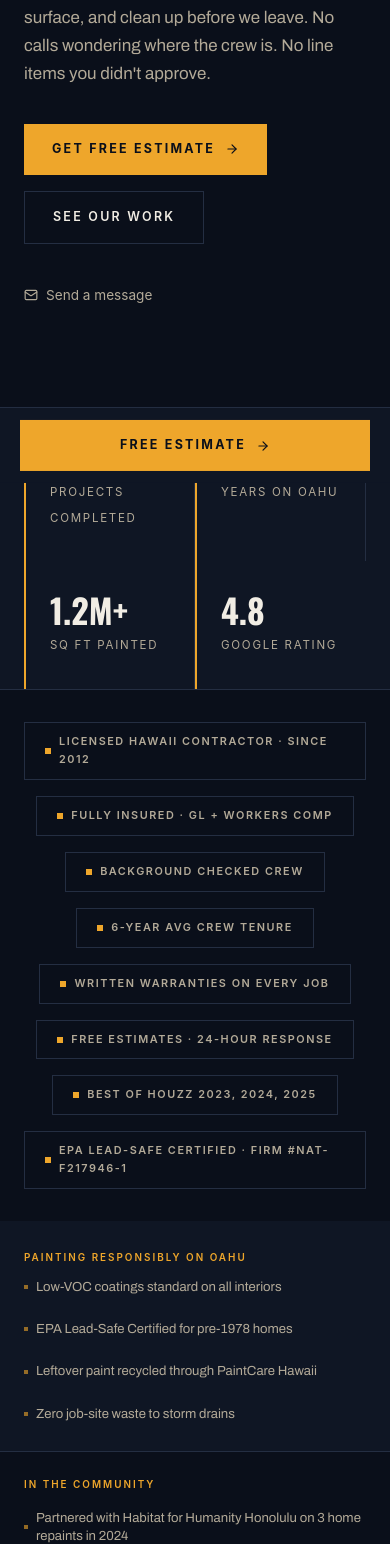
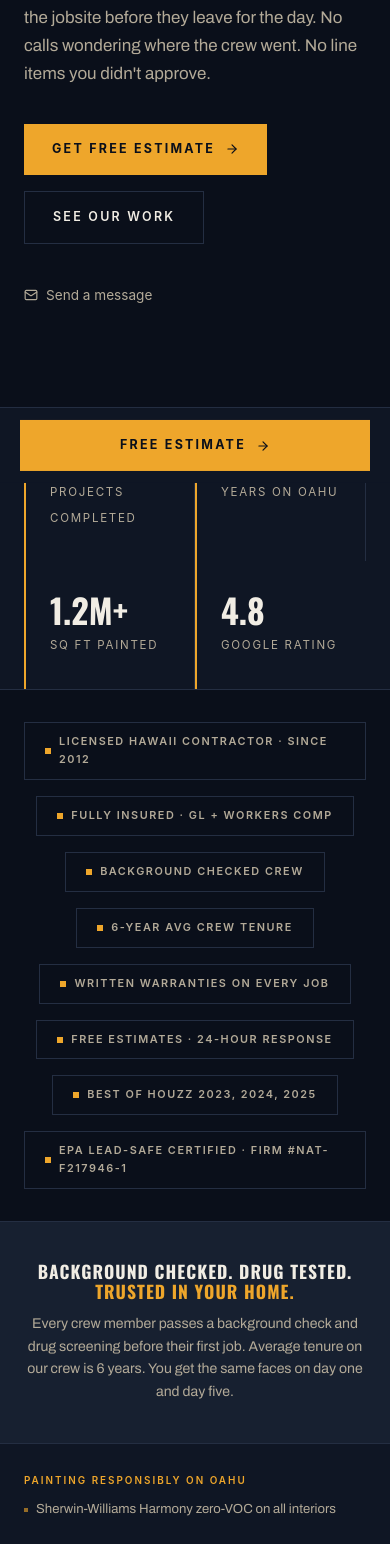
Before and after one commit to thewateringholeteambuilding/hawaii-elite-painting-demo, a React (Vite) app: page / in a window 390 px wide. Shown: the part 437-1981 px from the top of the page. Built offline with nearby package versions, Linux system fonts and the light colour scheme.

Commit message:
learning-loop: pass 1 (R3) — 5 lessons from bernardospainting.com
Applied: pricing transparency FAQ, named brand eco specifics (Sherwin-Williams
Harmony), hero sentence-length variety, crew vetting trust strip, estimator
philosophy callout card. Source: bernardospainting.com (24+ yrs, Oahu).

```diff
--- a/src/pages/Home.tsx
+++ b/src/pages/Home.tsx
@@ -96,6 +96,10 @@ const FAQ_ITEMS = [
   {
     q: "What does the written estimate include?",
     a: "Line-item pricing for every surface: walls, ceilings, trim, doors. Coating manufacturer and product name for each area. Timeline in calendar days. Payment schedule. Warranty terms. No lump-sum guessing.",
+  },
+  {
+    q: "What does a typical project cost?",
+    a: "A single-room interior repaint starts around $1,800-$2,500 depending on ceiling height, trim detail, and prep work. Full interior for a 3-bedroom home runs $5,500-$8,000. Exterior repaints range from $4,500 for a single-story to $9,000+ for two-story homes with extensive wood trim. Cabinet refinishing averages $3,200-$5,500 per kitchen. Every number depends on condition and scope, which is why the walk-through matters.",
   },
 ];
 
@@ -299,10 +303,10 @@ export default function Home() {
               marginBottom: "2.25rem",
             }}
           >
-            Your house gets painted. Your routine stays the same.
-            We show up on time, prep every surface, and clean up before we
-            leave. No calls wondering where the crew is. No line items you
-            didn't approve.
+            We paint. You live your life. Same crew shows up at 7:30,
+            preps every surface, and cleans the jobsite before they leave
+            for the day. No calls wondering where the crew went. No line
+            items you didn't approve.
           </p>
 
           <div style={{ display: "flex", gap: "1rem", flexWrap: "wrap", marginBottom: "2.5rem" }}>
@@ -549,6 +553,53 @@ export default function Home() {
         </div>
       </section>
 
+      {/* ── CREW TRUST STRIP ── */}
+      <section
+        style={{
+          background: "var(--color-surface-raised)",
+          borderTop: "1px solid var(--color-border)",
+          borderBottom: "1px solid var(--color-border)",
+          padding: "2.5rem 1.5rem",
+        }}
+      >
+        <div
+          style={{
+            maxWidth: "800px",
+            margin: "0 auto",
+            textAlign: "center",
+          }}
+        >
+          <h2
+            style={{
+              fontFamily: "var(--font-heading)",
+              fontWeight: 700,
+              textTransform: "uppercase",
+              fontSize: "clamp(1.1rem, 1.5vw, 1.4rem)",
+              letterSpacing: "0.06em",
+              color: "var(--color-text)",
+              marginBottom: "0.75rem",
+              lineHeight: 1.1,
+            }}
+          >
+            Background Checked. Drug Tested.{" "}
+            <span style={{ color: "var(--color-accent)" }}>Trusted in Your Home.</span>
+          </h2>
+          <p
+            style={{
+              color: "var(--color-text-muted)",
+              fontSize: "0.88rem",
+              lineHeight: 1.6,
+              maxWidth: "560px",
+              margin: "0 auto",
+            }}
+          >
+            Every crew member passes a background check and drug screening before
+            their first job. Average tenure on our crew is 6 years. You get the
+            same faces on day one and day five.
+          </p>
+        </div>
+      </section>
+
       {/* ── ECO RESPONSIBILITY STRIP ── */}
       <section
         style={{
@@ -586,10 +637,10 @@ export default function Home() {
             }}
           >
             {[
-              "Low-VOC coatings standard on all interiors",
-              "EPA Lead-Safe Certified for pre-1978 homes",
-              "Leftover paint recycled through PaintCare Hawaii",
-              "Zero job-site waste to storm drains",
+              "Sherwin-Williams Harmony zero-VOC on all interiors",
+              "EPA Lead-Safe Certified for pre-1978 homes (Firm #NAT-F217946-1)",
+              "Leftover paint recycled through PaintCare Hawaii drop-off in Kapolei",
+              "Zero job-site waste to storm drains (tarps under every ladder)",
             ].map((item) => (
               <span
                 key={item}
@@ -2046,19 +2097,55 @@ export default function Home() {
           >
             Free estimate. Written scope. No pressure to sign the same day.
           </p>
-          <span
-            style={{
-              display: "block",
-              fontFamily: "var(--font-accent)",
-              fontSize: "0.72rem",
-              textTransform: "uppercase",
-              letterSpacing: "0.14em",
-              color: "var(--color-accent)",
+          <div
+            style={{
+              background: "hsl(220 45% 7% / 0.55)",
+              border: "1px solid hsl(38 85% 55% / 0.25)",
+              padding: "1rem 1.5rem",
               marginBottom: "2rem",
-            }}
-          >
-            Your estimator: Derek K. · 14 years on Oahu
-          </span>
+              maxWidth: "420px",
+              textAlign: "left",
+            }}
+          >
+            <span
+              style={{
+                display: "block",
+                fontFamily: "var(--font-heading)",
+                fontWeight: 700,
+                textTransform: "uppercase",
+                fontSize: "0.78rem",
+                letterSpacing: "0.08em",
+                color: "var(--color-accent)",
+                marginBottom: "0.375rem",
+              }}
+            >
+              Your Estimator: Derek K.
+            </span>
+            <span
+              style={{
+                display: "block",
+                fontFamily: "var(--font-accent)",
+                fontSize: "0.68rem",
+                textTransform: "uppercase",
+                letterSpacing: "0.14em",
+                color: "hsl(40 30% 92% / 0.6)",
+                marginBottom: "0.5rem",
+              }}
+            >
+              14 years on Oahu · 483 estimates written
+            </span>
+            <p
+              style={{
+                color: "hsl(40 30% 92% / 0.75)",
+                fontSize: "0.82rem",
+                lineHeight: 1.55,
+                margin: 0,
+              }}
+            >
+              "I measure every wall myself. If I wouldn't sign the scope,
+              I don't hand it to you."
+            </p>
+          </div>
           <div style={{ display: "flex", gap: "1rem", flexWrap: "wrap", justifyContent: "center" }}>
             <Link to="/contact" className="btn-primary">
               Get Free Estimate <ArrowRight size={14} />
```
